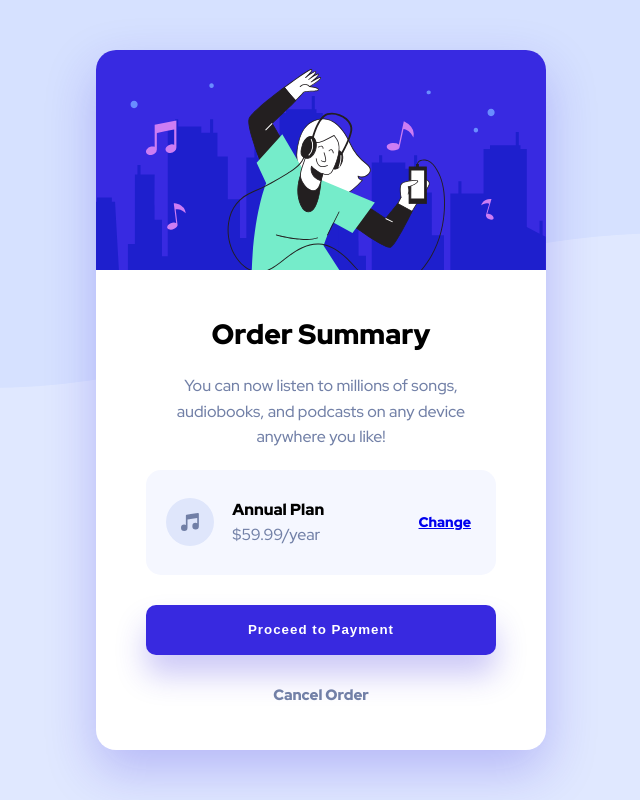
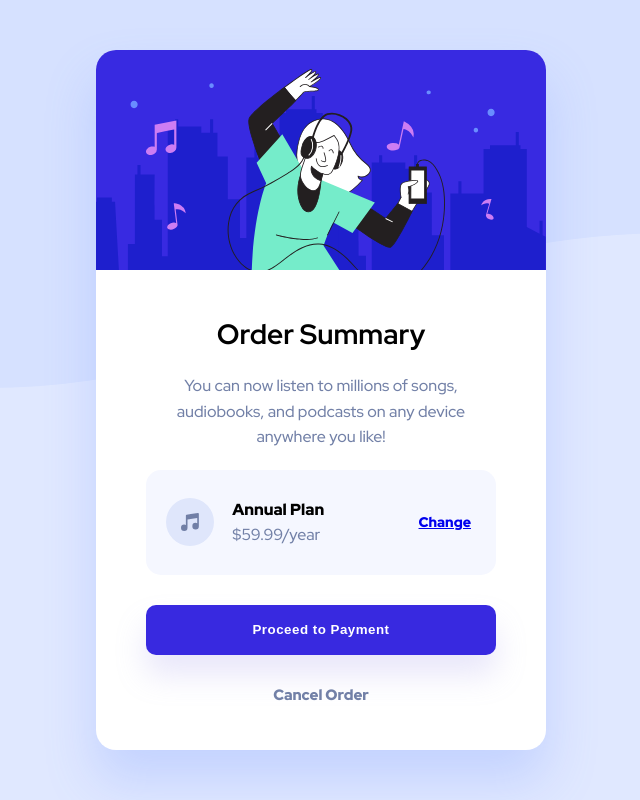
Before and after one commit to uxchar/order-summary-component, a plain HTML site: page index.html in a window 1280 px wide. Shown: the whole page, without its empty margins (319-959 px from the left). Drawn offline with Linux system fonts and the light colour scheme.

Commit message:
updated readme

```diff
--- a/index.html
+++ b/index.html
@@ -33,7 +33,7 @@
             src="./images/illustration-hero.svg"
             alt="person dancing listening to music"
           />
-          <h2 class="card-title">Order Summary</h2>
+          <h2 class="card-title"><b>Order Summary</b></h2>
           <p class="summary-description">
             You can now listen to millions of songs, audiobooks, and podcasts on
             any device anywhere you like!
--- a/styles.css
+++ b/styles.css
@@ -59,7 +59,7 @@ p {
   height: 570px;
   background-color: white;
   border-radius: 20px;
-  box-shadow: 0 20px 50px hsl(245, 75%, 52%, 0.25);
+  box-shadow: 0 30px 50px rgba(111, 147, 255, 0.25);
 }
 
 /*top card section*/
@@ -142,12 +142,12 @@ p {
 }
 
 .pay-btn {
-  letter-spacing: 1px;
+  letter-spacing: 0.5px;
   font-weight: 700;
   height: 50px;
   width: 300px;
   border-radius: 10px;
-  box-shadow: 0 20px 30px hsl(245, 75%, 52%, 0.25);
+  box-shadow: 0 20px 30px rgba(168, 161, 236, 0.25);
   color: var(--clr-white);
   background-color: var(--clr-bright-blue);
 }
```
Also changed, not shown: 1 other file.
